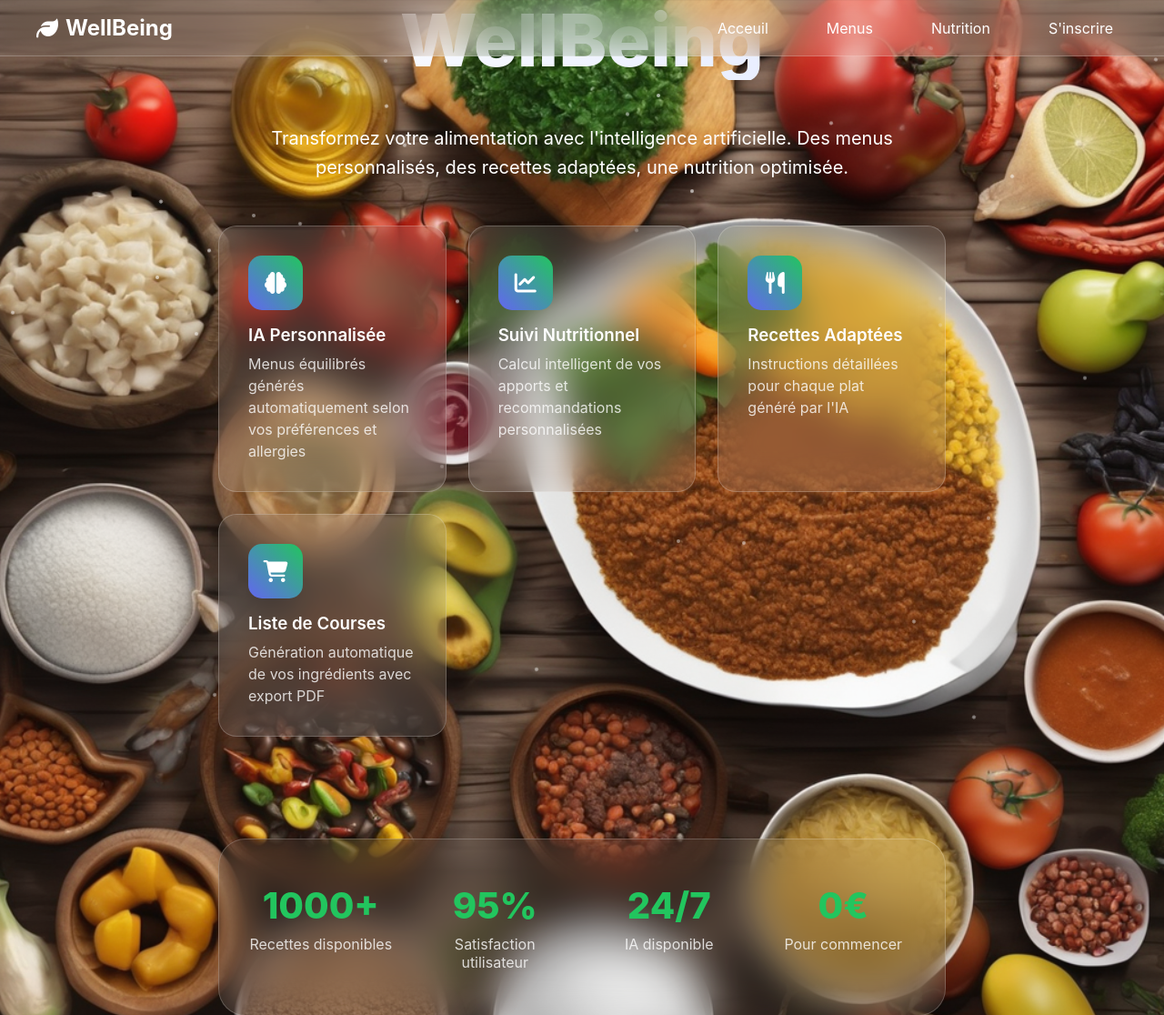
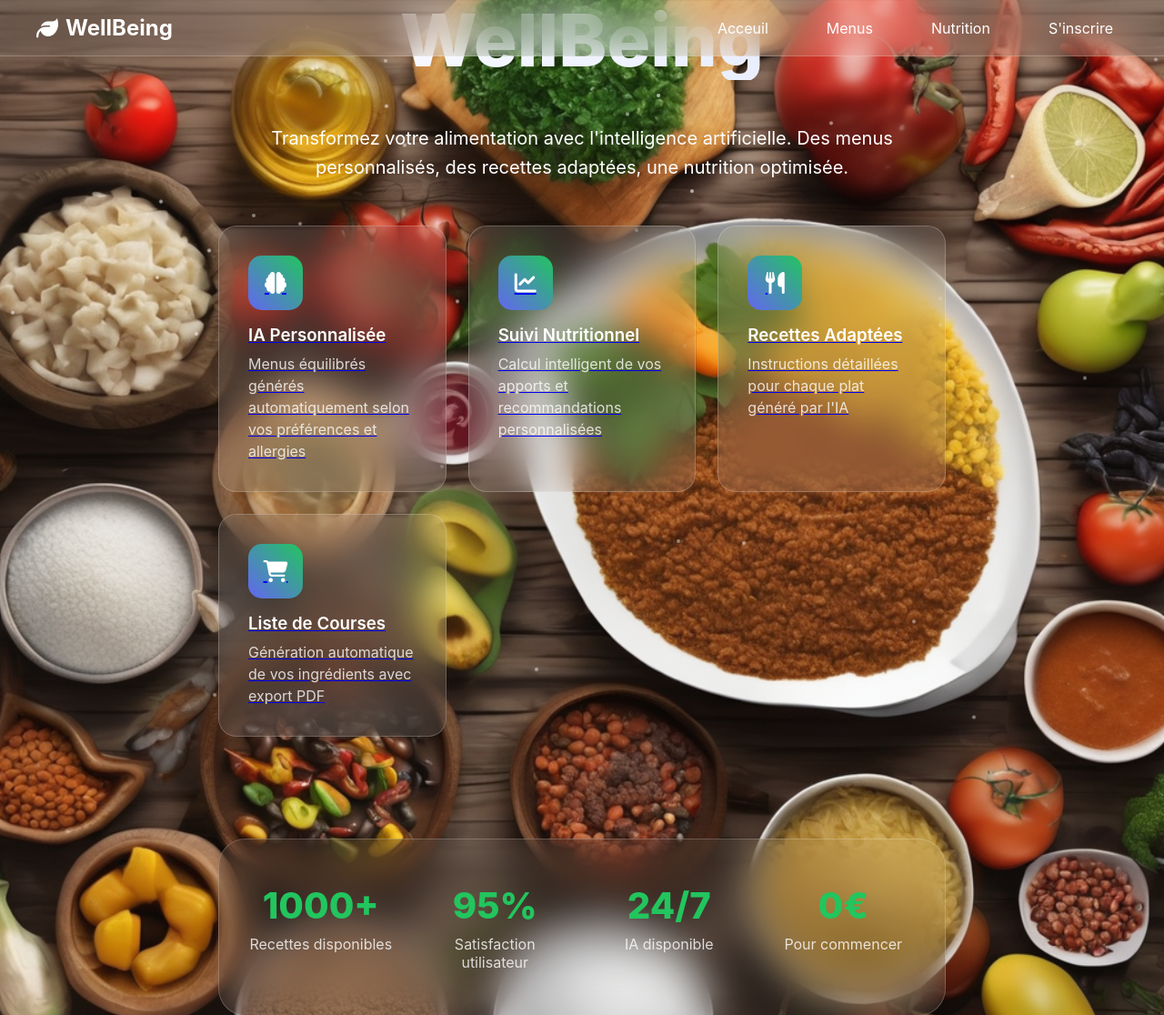
Before and after one commit to MLee2205/app-web_WellBeing, a Flask app: page / in a window 1280 px wide. Shown: the top 1116 px of the page at 91% size. Run offline with Flask 3, Linux system fonts and the light colour scheme.

```diff
--- a/meal_planner/app.py
+++ b/meal_planner/app.py
@@ -5,7 +5,7 @@ from routes import user as user_routes
 from routes import menus as menu_routes
 from routes import nutrition as nutrition_routes
 from routes import recettes as recettes_routes
-from routes import courses as courses_routes
+#from routes import courses as courses_routes
 
 def create_app():
     """Factory pattern pour créer l'application Flask"""
@@ -20,7 +20,7 @@ def create_app():
     app.register_blueprint(menu_routes.bp, url_prefix='/api')
     app.register_blueprint(nutrition_routes.bp, url_prefix='/api')
     app.register_blueprint(recettes_routes.bp, url_prefix='/api')
-    app.register_blueprint(courses_routes.bp)
+    #app.register_blueprint(courses_routes.bp)
 
     # Routes principales
     @app.route('/')
--- a/meal_planner/templates/index.html
+++ b/meal_planner/templates/index.html
@@ -41,39 +41,41 @@
                 Des menus personnalisés, des recettes adaptées, une nutrition optimisée.
             </p>
 
+
+
 	<!-- Features Grid -->
 <div class="features animate-on-scroll">
-                <div class="feature-card">
+    <a href="/menus" class="feature-card">
         <div class="feature-icon">
             <i class="fas fa-brain"></i>
         </div>
         <h3>IA Personnalisée</h3>
         <p>Menus équilibrés générés automatiquement selon vos préférences et allergies</p>
-                </div>
+    </a>
 
-                <div class="feature-card">
+    <a href="/nutrition" class="feature-card">
         <div class="feature-icon">
             <i class="fas fa-chart-line"></i>
         </div>
         <h3>Suivi Nutritionnel</h3>
         <p>Calcul intelligent de vos apports et recommandations personnalisées</p>
-                </div>
+    </a>
 
-                <div class="feature-card">
+    <a href="/nutrition" class="feature-card">
         <div class="feature-icon">
             <i class="fas fa-utensils"></i>
         </div>
         <h3>Recettes Adaptées</h3>
         <p>Instructions détaillées pour chaque plat généré par l'IA</p>
-                </div>
+    </a>
 
-                <div class="feature-card">
+    <a href="/nutrition" class="feature-card">
         <div class="feature-icon">
             <i class="fas fa-shopping-cart"></i>
         </div>
         <h3>Liste de Courses</h3>
         <p>Génération automatique de vos ingrédients avec export PDF</p>
-                </div>
+    </a>
 </div>
 
             <!-- CTA Buttons -->
--- a/meal_planner/templates/menu.html
+++ b/meal_planner/templates/menu.html
@@ -25,7 +25,7 @@
             <ul class="nav-links">
                 <li><a href="/menus">Menus</a></li>
                 <li><a href="/">Acceuil</a></li>
-
+               <li><a href="/nutrition">Nutrition</a></li>
                 <li><a href="/register">S'inscrire</a></li>
             </ul>
         </div>
```
Also changed, not shown: meal_planner/static/css/nutrition.css (+5 -3 lines). Lines whose indentation alone changed are shown as unchanged.
